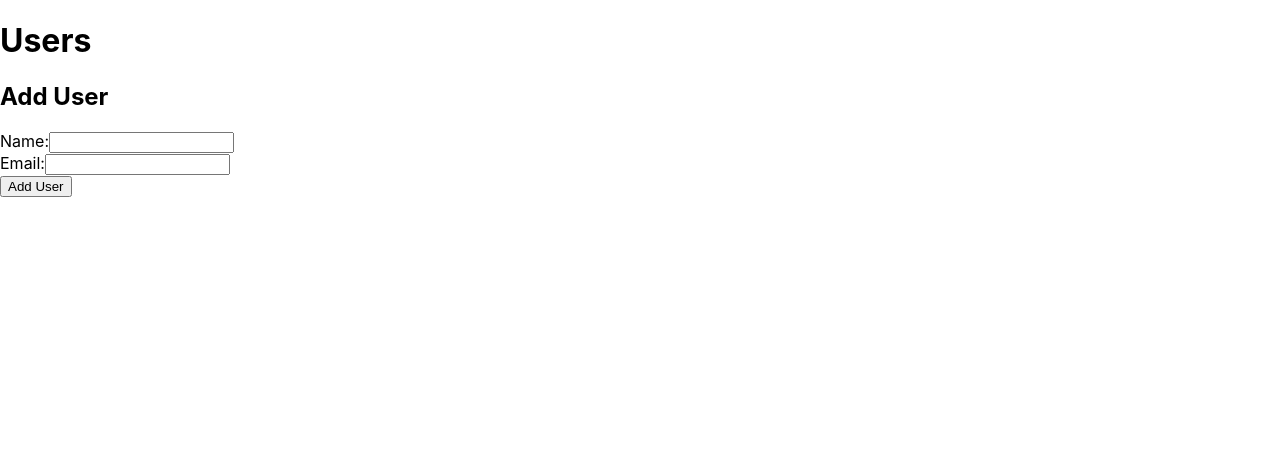
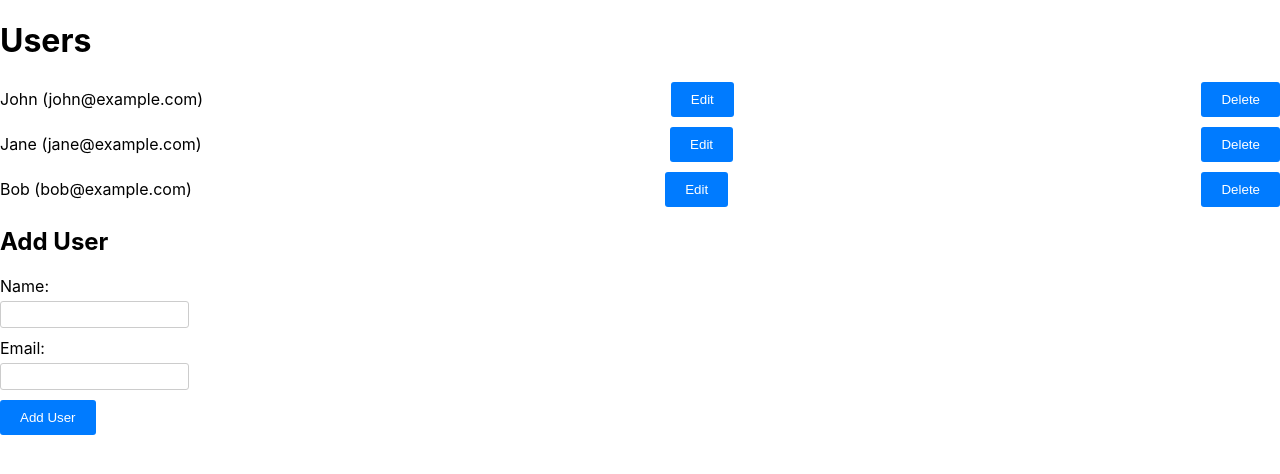
Before and after one commit to iamSaulZapata/react-crud-app-23, a React (Create React App) app: page / in a window 1280 px wide. Shown: the top 474 px of the page. Built offline with nearby package versions, Linux system fonts and the light colour scheme.

Commit message:
Added some CSS styling to buttons

```diff
--- a/src/App.css
+++ b/src/App.css
@@ -1,5 +1,5 @@
 .App {
-	text-align: right;
+	text-align: center;
 }
 
 .App-header {
@@ -24,3 +24,85 @@
 .small {
 	font-size: 0.75rem;
 }
+
+ul {
+	list-style-type: none;
+	padding: 0;
+}
+
+li {
+	display: flex;
+	/* justify-content: space-between; */
+	/* align-items: center; */
+	/* margin-bottom: 10px; */
+}
+
+li button {
+	margin-left: 10px;
+}
+
+label {
+	display: block;
+	margin-bottom: 5px;
+}
+
+input {
+	margin-bottom: 10px;
+	padding: 5px;
+	border-radius: 3px;
+	border: 1px solid #ccc;
+}
+
+button {
+	padding: 10px 20px;
+	background-color: #007bff;
+	color: #fff;
+	border-radius: 3px;
+	border: none;
+	cursor: pointer;
+}
+
+button:hover {
+	background-color: #0062cc;
+}
+
+ul {
+	list-style-type: none;
+	padding: 0;
+}
+
+li {
+	display: flex;
+	justify-content: space-between;
+	align-items: center;
+	margin-bottom: 10px;
+}
+
+li button {
+	margin-left: 10px;
+}
+
+label {
+	display: block;
+	margin-bottom: 5px;
+}
+
+input {
+	margin-bottom: 10px;
+	padding: 5px;
+	border-radius: 3px;
+	border: 1px solid #ccc;
+}
+
+button {
+	padding: 10px 20px;
+	background-color: #007bff;
+	color: #fff;
+	border-radius: 3px;
+	border: none;
+	cursor: pointer;
+}
+
+button:hover {
+	background-color: #0062cc;
+}
--- a/src/App.js
+++ b/src/App.js
@@ -1,14 +1,21 @@
 import React, { useState, useEffect } from "react";
+import "./App.css";
 
 function App() {
-	const [users, setUsers] = useState([]);
+	const [users, setUsers] = useState([
+		{ id: 1, name: "John", email: "john@example.com" },
+		{ id: 2, name: "Jane", email: "jane@example.com" },
+		{ id: 3, name: "Bob", email: "bob@example.com" },
+	]);
+
+	const [selectedUser, setSelectedUser] = useState(null);
 	const [name, setName] = useState("");
 	const [email, setEmail] = useState("");
 
 	useEffect(() => {
-		const storedUsers = localStorage.getItem("users");
-		if (storedUsers) {
-			setUsers(JSON.parse(storedUsers));
+		const savedUsers = localStorage.getItem("users");
+		if (savedUsers) {
+			setUsers(JSON.parse(savedUsers));
 		}
 	}, []);
 
@@ -23,9 +30,27 @@ function App() {
 		setEmail("");
 	};
 
+	const handleUpdateUser = () => {
+		const updatedUser = { ...selectedUser, name, email };
+		const updatedUsers = users.map((user) =>
+			user.id === selectedUser.id ? updatedUser : user
+		);
+		setUsers(updatedUsers);
+		setSelectedUser(null);
+		setName("");
+		setEmail("");
+	};
+
 	const handleDeleteUser = (id) => {
 		const filteredUsers = users.filter((user) => user.id !== id);
 		setUsers(filteredUsers);
+	};
+
+	const handleEditUser = (id) => {
+		const user = users.find((user) => user.id === id);
+		setSelectedUser(user);
+		setName(user.name);
+		setEmail(user.email);
 	};
 
 	return (
@@ -35,11 +60,12 @@ function App() {
 				{users.map((user) => (
 					<li key={user.id}>
 						{user.name} ({user.email}){" "}
+						<button onClick={() => handleEditUser(user.id)}>Edit</button>{" "}
 						<button onClick={() => handleDeleteUser(user.id)}>Delete</button>
 					</li>
 				))}
 			</ul>
-			<h2>Add User</h2>
+			<h2>{selectedUser ? "Edit User" : "Add User"}</h2>
 			<div>
 				<label>Name:</label>
 				<input
@@ -57,7 +83,11 @@ function App() {
 				/>
 			</div>
 			<div>
-				<button onClick={handleAddUser}>Add User</button>
+				{selectedUser ? (
+					<button onClick={handleUpdateUser}>Update User</button>
+				) : (
+					<button onClick={handleAddUser}>Add User</button>
+				)}
 			</div>
 		</div>
 	);
```
